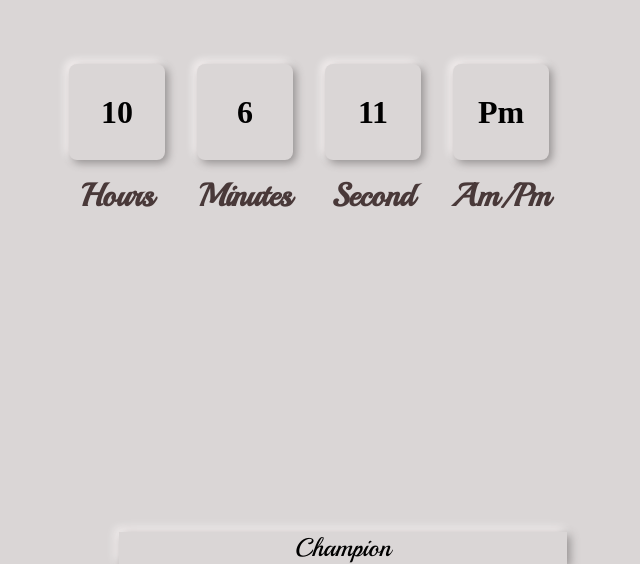
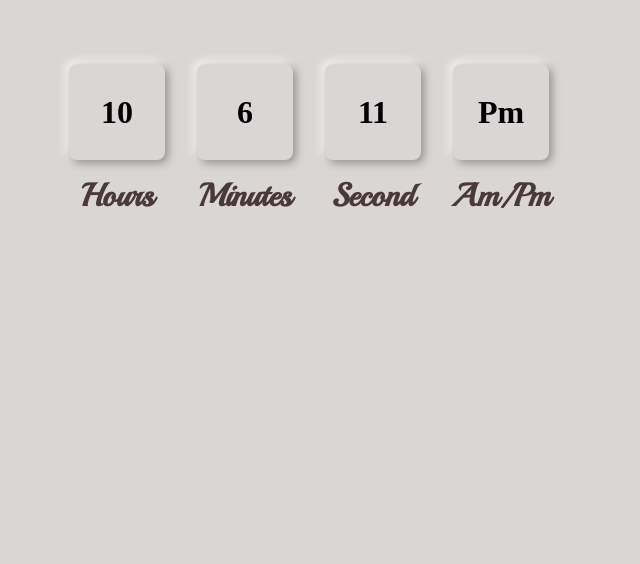
Before and after one commit to Vishesh-panghal/digiclock, a plain HTML site: page index.html in a window 1280 px wide. Shown: the part 268-832 px from the top of the page, without its empty margins (331-971 px from the left). After the commit the page ends 800 px from the top, so only its background shows below. Drawn offline with Linux system fonts and the light colour scheme.

Commit message:
remove champion

```diff
--- a/index.html
+++ b/index.html
@@ -37,7 +37,6 @@
           <h1>Am/Pm</h1>
       </div>
     </div>
-    <span class="champ"><p id="champion">Champion</p></span>
 
 </body>
 <script src="working.js"></script>
```
